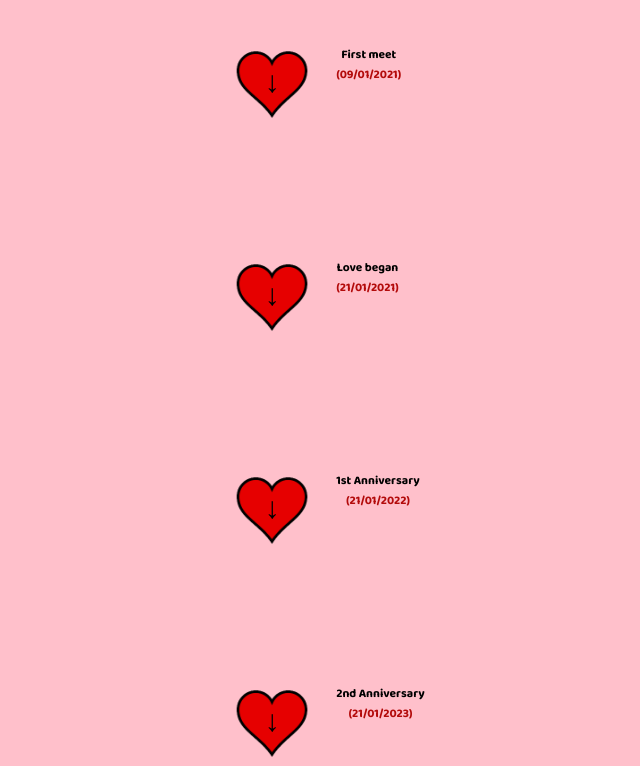
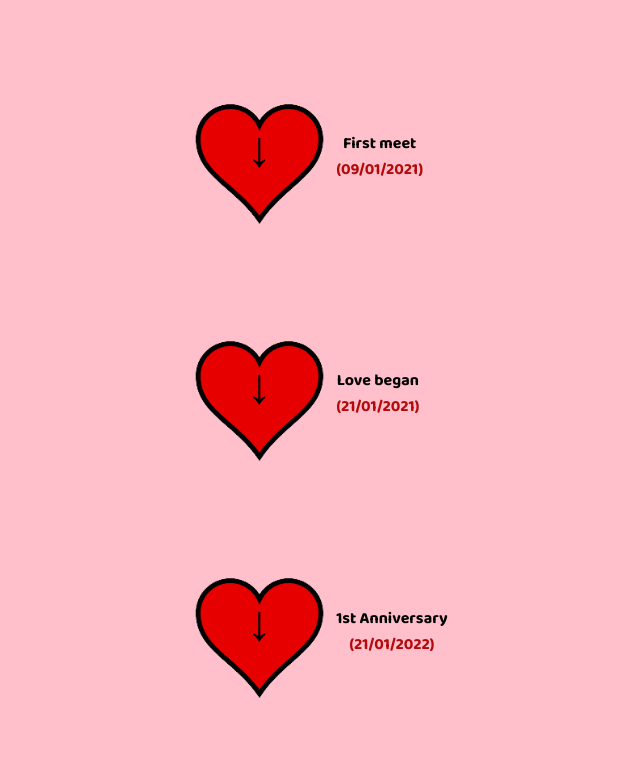
Before and after one commit to DebiPriT21/Our-Journey, a plain HTML site: page index.html in a window 1280 px wide. Shown: the part 1633-2399 px from the top of the page, without its empty margins (291-931 px from the left). Drawn offline with Linux system fonts and the light colour scheme.

Commit message:
Last Line Updated

```diff
--- a/style.css
+++ b/style.css
@@ -3,19 +3,17 @@
   padding: 0%;
   text-align: center;
   background-color: rgb(255, 192, 203);
-  /* font-family: 'Baloo Bhai 2', cursive;   */
 }
 
 .nav {
   /* border: 5px solid rgb(0, 0, 0); */
-    /* background-color: rgb(255, 0, 43); */
   width: 99%;
   display: inline-block;
 }
 
 .nav p {
   background-color: rgb(129, 57, 69) !important;
-    font-family: 'Itim', cursive;
+  font-family: "Itim", cursive;
   font-size: 300%;
   color: rgb(255, 209, 251);
 }
@@ -31,56 +29,61 @@
 #c2txt {
   font-size: 30px;
   margin: 5%;
-  font-family: 'Lobster', cursive;
-  text-decoration:underline;
+  font-family: "Lobster", cursive;
+  text-decoration: underline;
 }
 
 .right1 {
   /* border: 3px dotted white; */
-  /* position: relative !important; */
-  /* margin: auto; */
   width: 100%;
   display: inline-block;
 }
 
 .heart {
-  width: 10%;
-  /* margin: 0px auto; */
+  width: 18%;
   display: inline-block;
   position: absolute;
   /* border: 2px solid blue; */
-  left: 39%;
+  left: 34%;
 }
 
 .arrow {
   display: block;
-  font-size: 300%;
+  font-size: 500%;
   position: relative;
   background-color: #ffffff00;
-  top: 20px;
-  margin-top:5px ;
-  right: 6%;
+  top: 27px;
+  margin-bottom: 10%;
+  right: 7%;
   width: 9%;
   /* margin: auto; */
 }
+.arrow:last-child{
+    margin-bottom: 0;
+}
 .moments {
   display: inline-block;
-  font-size: 120%;
+  font-size: 160%;
   position: absolute;
+  padding-top: 3%;
   left: 49%;
   /* border: 2px solid green; */
-  font-family: 'Baloo Bhai 2', cursive;
+  font-family: "Baloo Bhai 2", cursive;
 }
+/* .moments:last-child{
+    padding: 0 0 4% 2% ;
+} */
 .top {
   font-size: 10px;
   /* border: 3px solid white; */
   position: relative;
   margin-bottom: 14%;
 }
-.top:last-child{
-    margin-bottom: 0;
+.top:last-child {
+  margin-bottom: 10%;
+  font-size: larger;
+  font-family: "Baloo Bhai 2", cursive;
 }
-.date{
-
+.date {
   color: rgb(179, 11, 11);
 }
```
Lines whose indentation alone changed are shown as unchanged.
